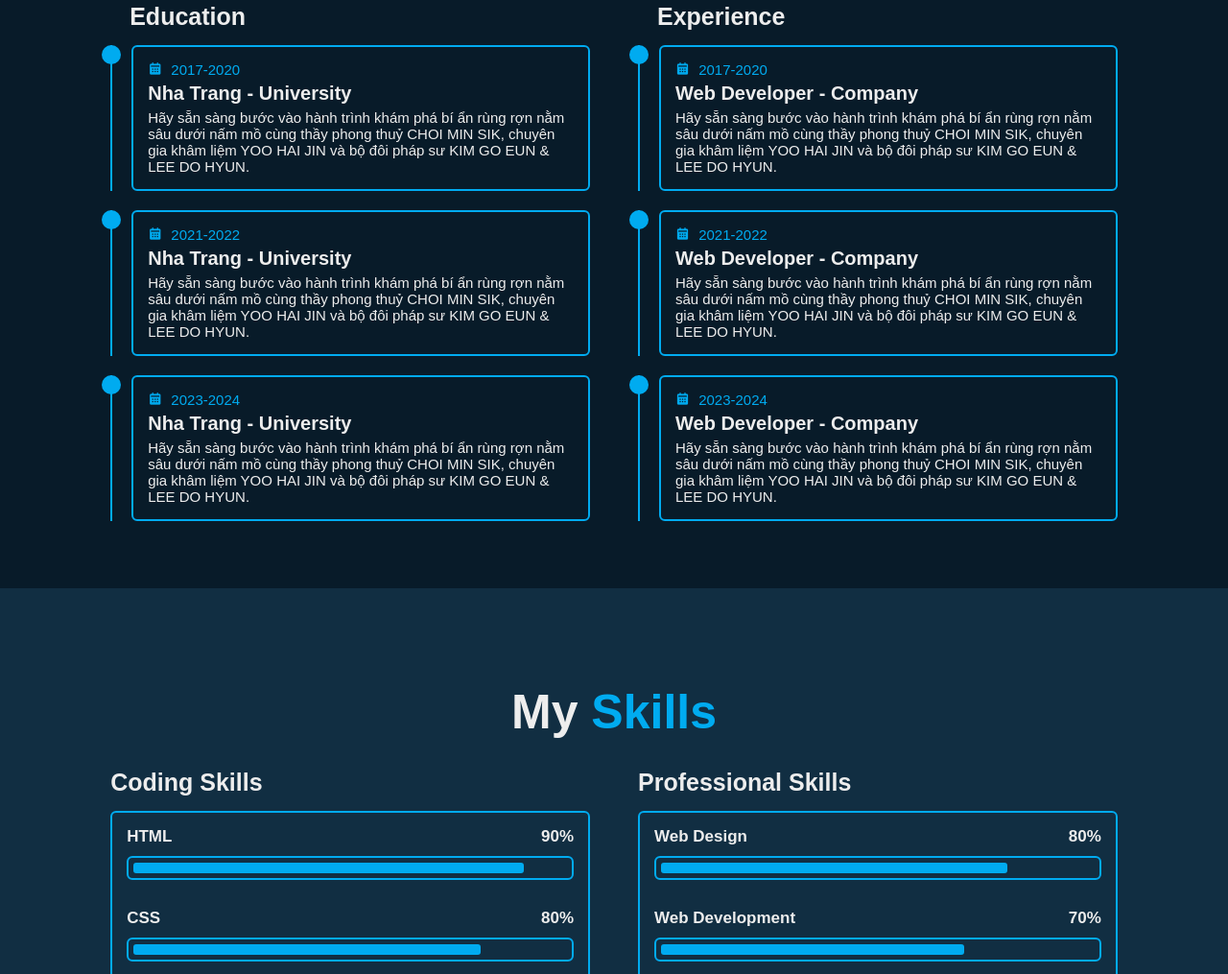
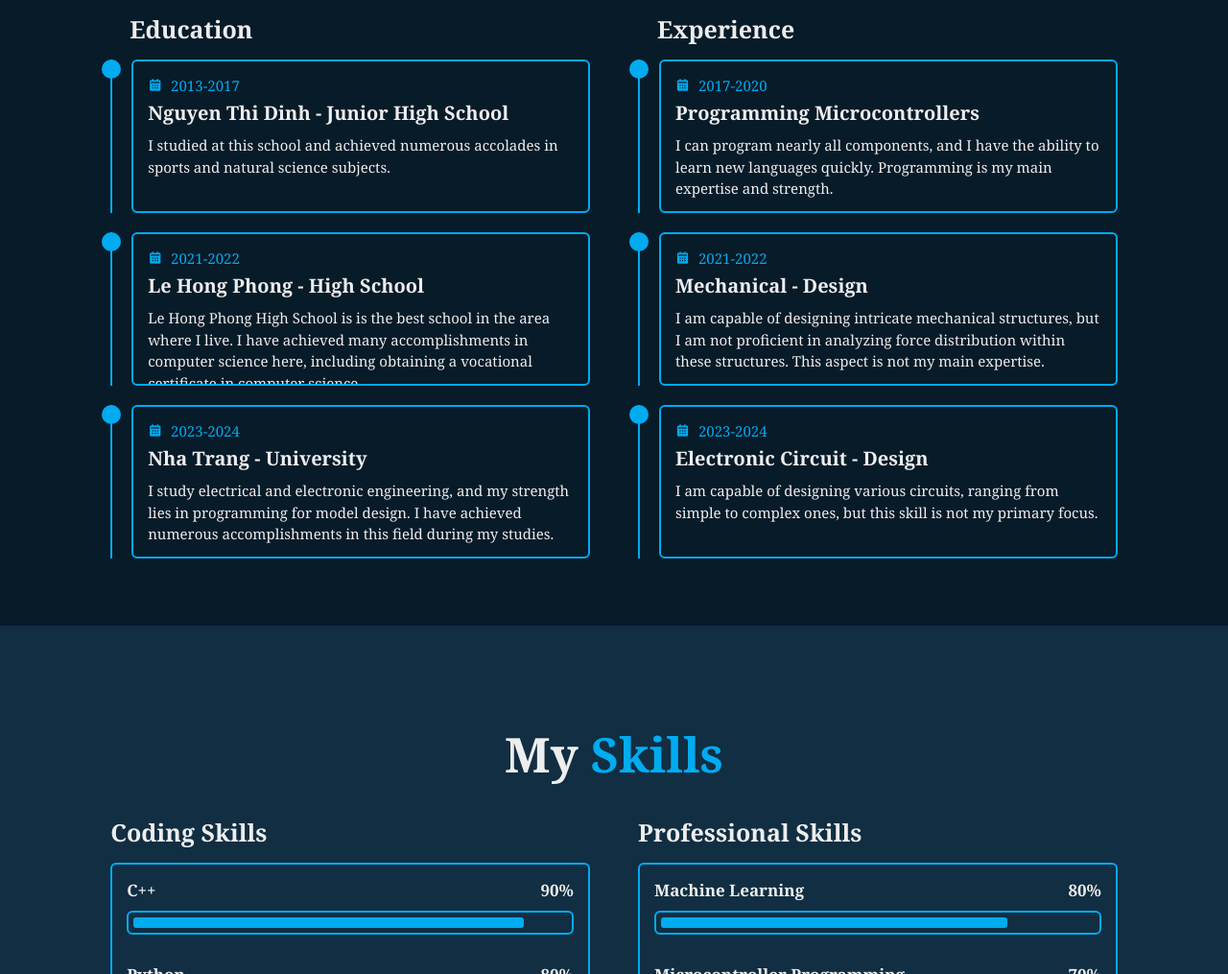
Before and after one commit to Kaifuzou/Web_Personal, a plain HTML site: page index.html in a window 1280 px wide. Shown: the part 1785-2800 px from the top of the page at 96% size. Drawn offline with nearby package versions, Linux system fonts and the light colour scheme.

Commit message:
font end

```diff
--- a/index.html
+++ b/index.html
@@ -32,7 +32,10 @@
             <div class="text-animate">
                 <h3>Electronic Engineer</h3>
             </div>
-            <p>luv BH so much</p>
+            <p>I am an Electronic Engineer with a passion for technology and innovation.
+                 My expertise lies in designing and developing electronic systems that push the boundaries of what is possible.
+                  I am constantly seeking new challenges and opportunities to expand my knowledge and skills in the field.
+                   My goal is to contribute to the advancement of technology and make a positive impact on the world through my work.</p>
 
             <div class="btn-box">
                 <a href="#" class="btn">Hire Me</a>
@@ -55,13 +58,16 @@
         <h2 class="heading">About <span>Me</span></h2>
 
         <div class="about-img">
-            <img src="Images/Crussh.png" alt="">
+            <img src="Images/face.jpg" alt="">
             <span class="circle-spin"></span>
         </div>
 
         <div class="about-content">
             <h3>Electronic Engineer!</h3>
-            <p>Luv BH so much</p>
+            <p>I am an Electronic Engineer with a passion for technology and innovation.
+                 My expertise lies in designing and developing electronic systems that push the boundaries of what is possible.
+                  I am constantly seeking new challenges and opportunities to expand my knowledge and skills in the field.
+                   My goal is to contribute to the advancement of technology and make a positive impact on the world through my work.</p>
 
             <div class="btn-box btns">
                 <a href="#" class="btn">Read More</a>
@@ -80,11 +86,10 @@
                 <div class="education-box">
                     <div class="education-content">
                         <div class="content">
-                            <div class="year"><i class='bx bxs-calendar' ></i> 2017-2020</div>
-                            <h3>Nha Trang - University</h3>
-                            <p>Hãy sẵn sàng bước vào hành trình khám phá bí ẩn rùng rợn nằm sâu dưới nấm mồ
-                                  cùng thầy phong thuỷ CHOI MIN SIK, chuyên gia khâm liệm
-                                  YOO HAI JIN và bộ đôi pháp sư KIM GO EUN & LEE DO HYUN. </p>
+                            <div class="year"><i class='bx bxs-calendar' ></i> 2013-2017</div>
+                            <h3>Nguyen Thi Dinh - Junior High School</h3>
+                            <p>I studied at this school and achieved numerous accolades
+                                 in sports and natural science subjects. </p>
                         </div>
                     </div>
                 </div>
@@ -93,10 +98,10 @@
                     <div class="education-content">
                         <div class="content">
                             <div class="year"><i class='bx bxs-calendar' ></i> 2021-2022</div>
-                            <h3>Nha Trang - University</h3>
-                            <p>Hãy sẵn sàng bước vào hành trình khám phá bí ẩn rùng rợn nằm sâu dưới nấm mồ
-                                  cùng thầy phong thuỷ CHOI MIN SIK, chuyên gia khâm liệm
-                                  YOO HAI JIN và bộ đôi pháp sư KIM GO EUN & LEE DO HYUN. </p>
+                            <h3>Le Hong Phong - High School</h3>
+                            <p>Le Hong Phong High School is is the best school in the area where I live.
+                                 I have achieved many accomplishments in computer science here, including obtaining a
+                                  vocational certificate in computer science. </p>
                         </div>
                     </div>
                 </div>
@@ -106,9 +111,8 @@
                         <div class="content">
                             <div class="year"><i class='bx bxs-calendar' ></i> 2023-2024</div>
                             <h3>Nha Trang - University</h3>
-                            <p>Hãy sẵn sàng bước vào hành trình khám phá bí ẩn rùng rợn nằm sâu dưới nấm mồ
-                                  cùng thầy phong thuỷ CHOI MIN SIK, chuyên gia khâm liệm
-                                  YOO HAI JIN và bộ đôi pháp sư KIM GO EUN & LEE DO HYUN. </p>
+                            <p>I study electrical and electronic engineering, and my strength lies in programming for model design.
+                                 I have achieved numerous accomplishments in this field during my studies. </p>
                         </div>
                     </div>
                 </div>
@@ -121,10 +125,9 @@
                     <div class="education-content">
                         <div class="content">
                             <div class="year"><i class='bx bxs-calendar' ></i> 2017-2020</div>
-                            <h3>Web Developer - Company</h3>
-                            <p>Hãy sẵn sàng bước vào hành trình khám phá bí ẩn rùng rợn nằm sâu dưới nấm mồ
-                                  cùng thầy phong thuỷ CHOI MIN SIK, chuyên gia khâm liệm
-                                  YOO HAI JIN và bộ đôi pháp sư KIM GO EUN & LEE DO HYUN. </p>
+                            <h3>Programming Microcontrollers</h3>
+                            <p>I can program nearly all components, and I have the ability to learn new languages quickly.
+                                 Programming is my main expertise and strength.</p>
                         </div>
                     </div>
                 </div>
@@ -133,10 +136,9 @@
                     <div class="education-content">
                         <div class="content">
                             <div class="year"><i class='bx bxs-calendar' ></i> 2021-2022</div>
-                            <h3>Web Developer - Company</h3>
-                            <p>Hãy sẵn sàng bước vào hành trình khám phá bí ẩn rùng rợn nằm sâu dưới nấm mồ
-                                  cùng thầy phong thuỷ CHOI MIN SIK, chuyên gia khâm liệm
-                                  YOO HAI JIN và bộ đôi pháp sư KIM GO EUN & LEE DO HYUN. </p>
+                            <h3>Mechanical - Design</h3>
+                            <p>I am capable of designing intricate mechanical structures, but I am not proficient in
+                                 analyzing force distribution within these structures. This aspect is not my main expertise. </p>
                         </div>
                     </div>
                 </div>
@@ -145,10 +147,9 @@
                     <div class="education-content">
                         <div class="content">
                             <div class="year"><i class='bx bxs-calendar' ></i> 2023-2024</div>
-                            <h3>Web Developer - Company</h3>
-                            <p>Hãy sẵn sàng bước vào hành trình khám phá bí ẩn rùng rợn nằm sâu dưới nấm mồ
-                                  cùng thầy phong thuỷ CHOI MIN SIK, chuyên gia khâm liệm
-                                  YOO HAI JIN và bộ đôi pháp sư KIM GO EUN & LEE DO HYUN. </p>
+                            <h3>Electronic Circuit - Design</h3>
+                            <p>I am capable of designing various circuits, ranging from simple to complex ones,
+                                 but this skill is not my primary focus.</p>
                         </div>
                     </div>
                 </div>
@@ -167,19 +168,19 @@
                 <div class="skills-box">
                     <div class="skills-content">
                         <div class="progress">
-                            <h3>HTML <span>90%</span></h3>
+                            <h3>C++<span>90%</span></h3>
                             <div class="bar"><span></span></div>
                         </div>
                         <div class="progress">
-                            <h3>CSS <span>80%</span></h3>
+                            <h3>Python<span>80%</span></h3>
                             <div class="bar"><span></span></div>
                         </div>
                         <div class="progress">
-                            <h3>JavaScript <span>65%</span></h3>
+                            <h3>HTML - CSS<span>65%</span></h3>
                             <div class="bar"><span></span></div>
                         </div>
                         <div class="progress">
-                            <h3>Python <span>70%</span></h3>
+                            <h3>JavaScript<span>70%</span></h3>
                             <div class="bar"><span></span></div>
                         </div>
                     </div>
@@ -192,19 +193,19 @@
                 <div class="skills-box">
                     <div class="skills-content">
                         <div class="progress">
-                            <h3>Web Design <span>80%</span></h3>
+                            <h3>Machine Learning<span>80%</span></h3>
                             <div class="bar"><span></span></div>
                         </div>
                         <div class="progress">
-                            <h3>Web Development <span>70%</span></h3>
+                            <h3>Microcontroller Programming<span>70%</span></h3>
                             <div class="bar"><span></span></div>
                         </div>
                         <div class="progress">
-                            <h3>Graphic Design <span>65%</span></h3>
+                            <h3>Circuit Design <span>65%</span></h3>
                             <div class="bar"><span></span></div>
                         </div>
                         <div class="progress">
-                            <h3>SEO Marketing <span>95%</span></h3>
+                            <h3>Web Design<span>95%</span></h3>
                             <div class="bar"><span></span></div>
                         </div>
                     </div>
--- a/styles.css
+++ b/styles.css
@@ -6,7 +6,7 @@
     border: none;
     outline: none;
     scroll-behavior: smooth;
-    font-family: 'Poppins', sans-serif;
+    font-family: 'Cambria', sans-serif;
 }
 
 :root {
@@ -301,7 +301,7 @@ span {
     margin: 2rem 0 3rem;
 }
 
-.btn-box .btns {
+.about-content .btn-box.btns {
     display: inline-block;
     width: 15rem;
 }
@@ -361,6 +361,7 @@ span {
     border-radius: .6rem;
     margin-bottom: 2rem;
     overflow: hidden;
+    height: 16rem;
 }
 
 .education-content .content::before {
@@ -396,6 +397,8 @@ span {
 .education-content .content p {
     font-size: 1.5rem;
     padding-top: .5rem;
+    line-height: 1.5;
+    margin-top: .4rem;
 }
 
 .skills {
@@ -576,7 +579,7 @@ span {
     resize: none;
 }
 
-.contact form .btn-box.btns .btn {
+.contact form .btn-box.btns button {
     cursor: pointer;
 }
 
```
Also changed, not shown: Images/face.jpg (added).
